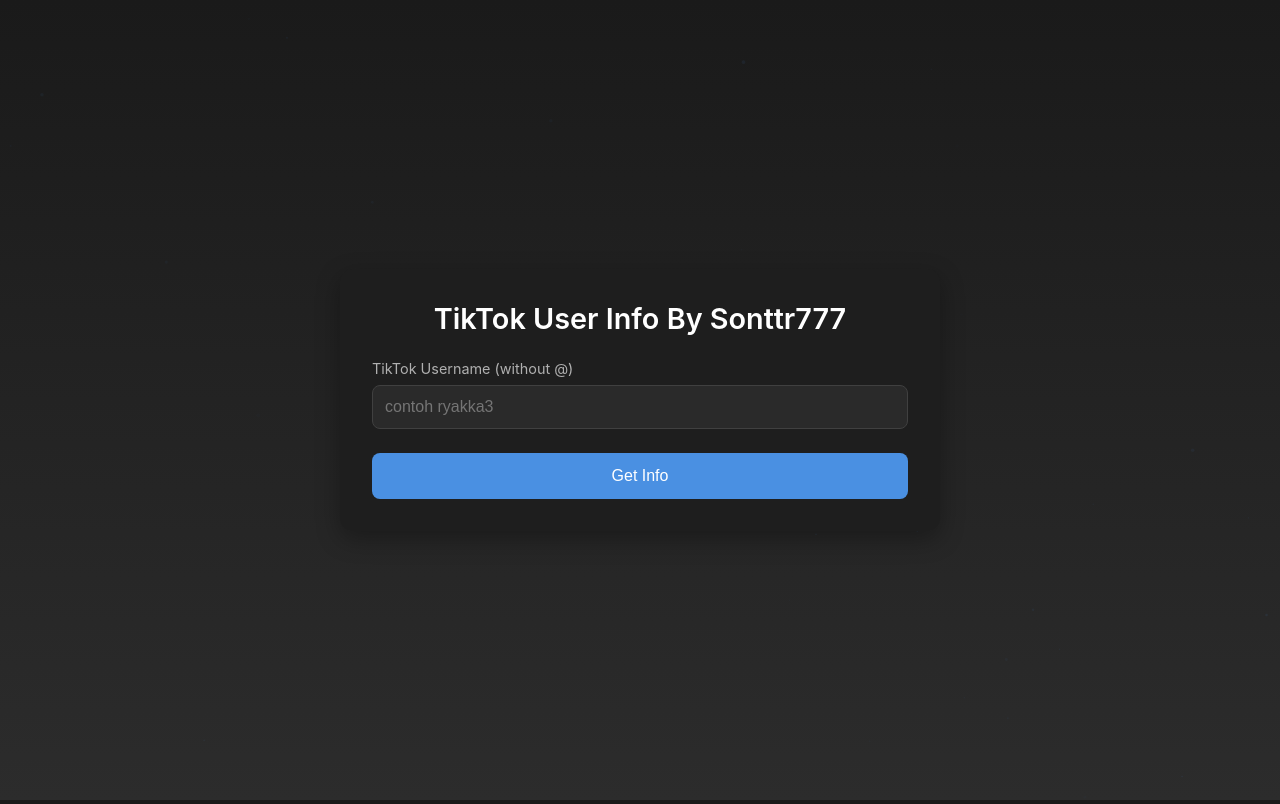
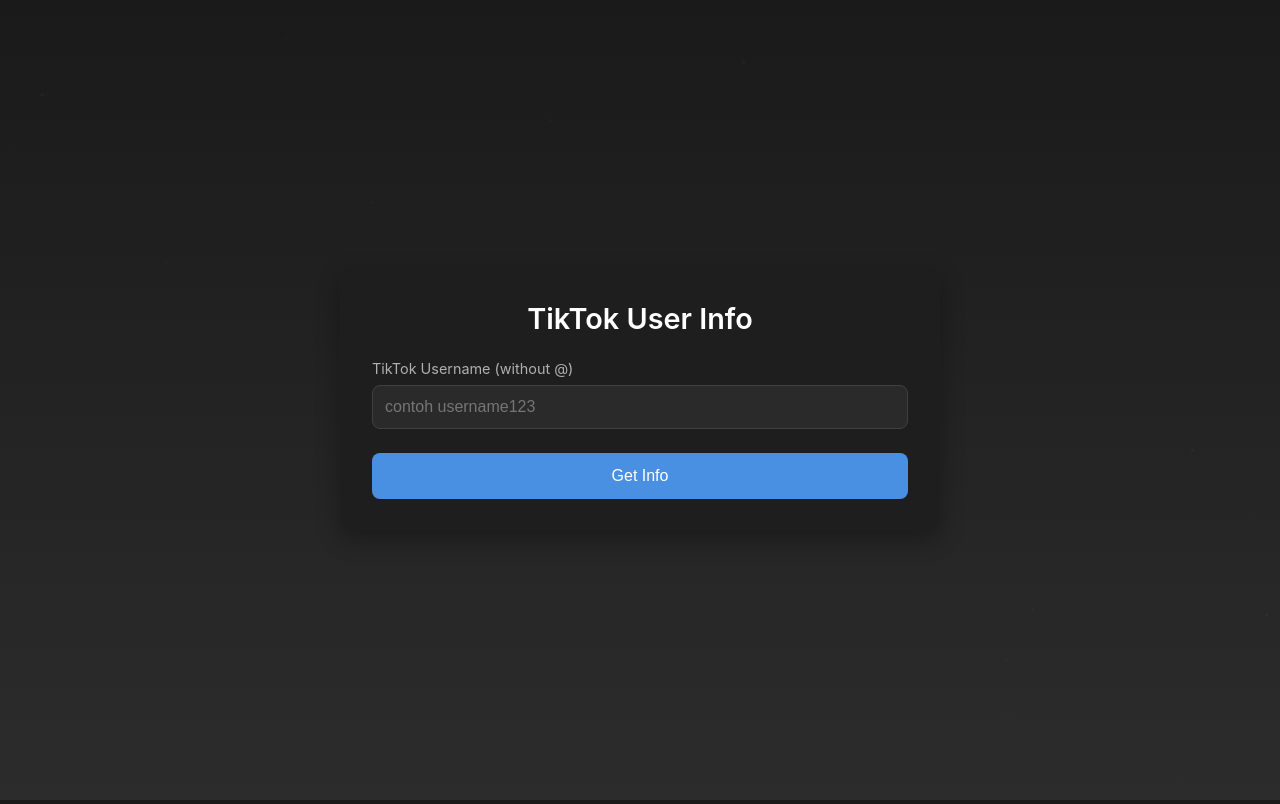
Before and after one commit to sonttr890/777azzza, a PHP site: page / in a window 1280 px wide. Run offline with PHP 8.4, Linux system fonts and the light colour scheme.

Commit message:
Update index.php

```diff
--- a/index.php
+++ b/index.php
@@ -30,7 +30,7 @@ if ($_SERVER['REQUEST_METHOD'] === 'POST' && isset($_POST['username'])) {
 <head>
     <meta charset="UTF-8">
     <meta name="viewport" content="width=device-width, initial-scale=1.0">
-    <title>TikTok User Info</title>
+    <title>TikTok User Info By Sonttr777</title>
     <style>
         * {
             margin: 0;
@@ -282,11 +282,11 @@ if ($_SERVER['REQUEST_METHOD'] === 'POST' && isset($_POST['username'])) {
 <body>
     <div id="particles-js"></div>
     <div class="container">
-        <h1>TikTok User Info By Sonttr777</h1>
+        <h1>TikTok User Info</h1>
         <form id="tiktokForm" method="POST">
             <div class="input-group">
                 <label for="username">TikTok Username (without @)</label>
-                <input type="text" id="username" name="username" placeholder="contoh ryakka3" required>
+                <input type="text" id="username" name="username" placeholder="contoh username123" required>
             </div>
             <button type="submit" id="submitBtn">Get Info</button>
         </form>
```
